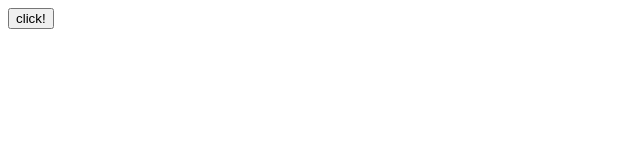
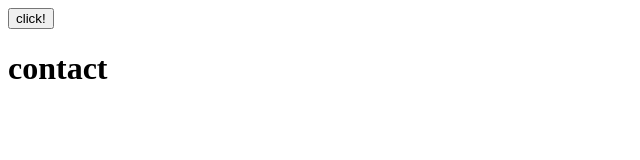
Before and after one commit to vickanS/gitrepotest4, a plain HTML site: page index.html in a window 1280 px wide. Shown: the whole page, without its empty margins (0-640 px from the left). Drawn offline with Linux system fonts and the light colour scheme.

Commit message:
La till footer

```diff
--- a/index.html
+++ b/index.html
@@ -8,5 +8,13 @@
 <body>
 
     <button>click!</button>
+
+
+
+
+
+    <footer>
+        <h1>contact</h1>
+    </footer>
 </body>
 </html>
```
